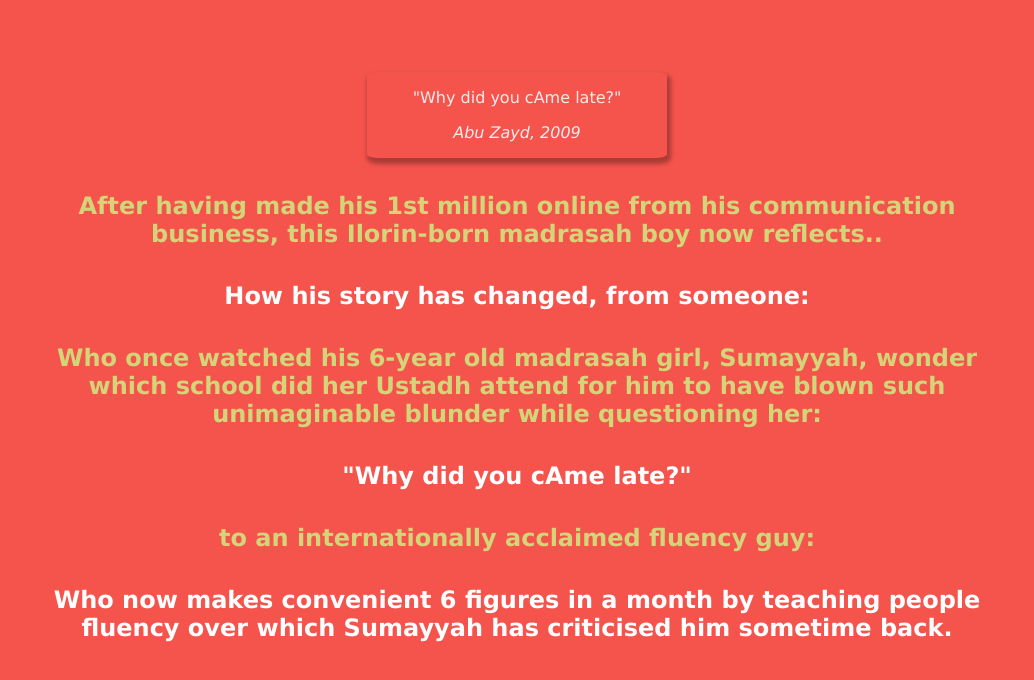
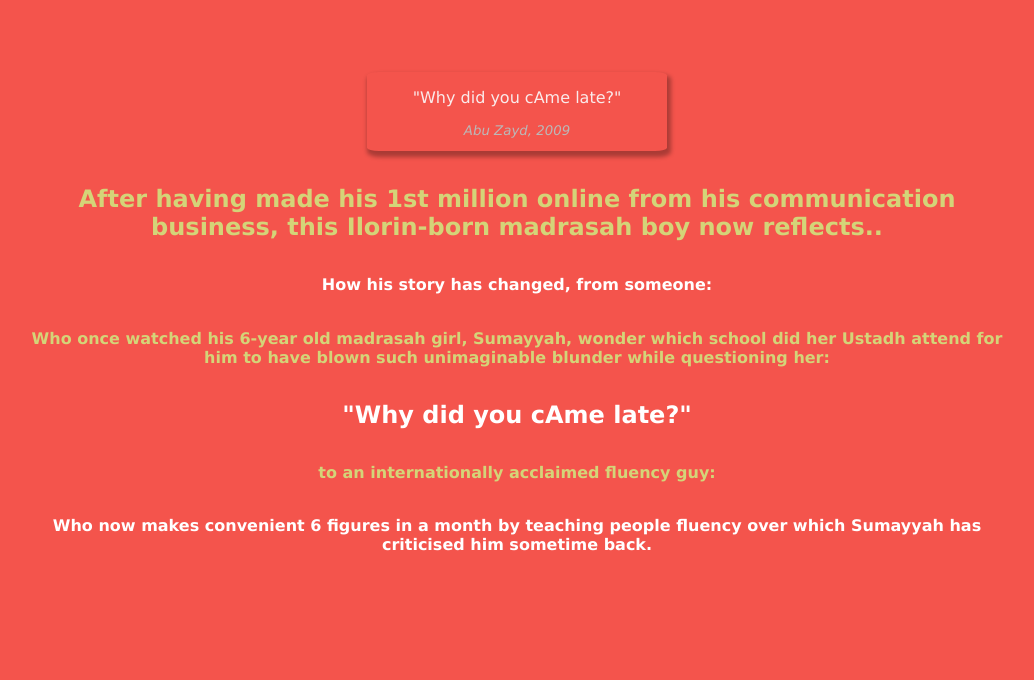
Before and after one commit to Kolacodes/fkit, a website: page index.html in a window 1280 px wide. Shown: the whole page, without its empty margins (123-1157 px from the left). Drawn offline with Linux system fonts and the light colour scheme; a web font is replaced by a local one.

Commit message:
make better

```diff
--- a/index.html
+++ b/index.html
@@ -34,7 +34,7 @@
     </blockquote>
     <!-- <br> -->
     <!-- <cite>Abu Zayd, 2009</cite> -->
-    <p style="font-style: italic;">Abu Zayd, 2009</p>
+    <p class="author">Abu Zayd, 2009</p>
   </div>
 </div>
 <!-- Reflection Section -->
@@ -47,14 +47,14 @@
 
 <!-- Reflection Section -->
 <div class="section">
-  <h2 class="txt-center font-xl">
+  <h2 class="txt-center font-l">
     How his story has changed, from someone:
   </h2>
 </div>
 
 <!-- Reflection Section -->
 <div class="section">
-  <h2 class="sec-color txt-center font-xl">
+  <h2 class="sec-color txt-center font-l">
     Who once watched his 6-year old madrasah girl, Sumayyah, wonder which school did her Ustadh attend for him to have blown such unimaginable blunder while questioning her:
   </h2>
 </div>
@@ -69,7 +69,7 @@
 
 <!-- Reflection Section -->
 <div class="section">
-  <h2 class="sec-color txt-center font-xl">
+  <h2 class="sec-color txt-center font-l">
     to an internationally acclaimed fluency guy:
 </h2>
 </div>
@@ -77,7 +77,7 @@
 
 <!-- Reflection Section -->
 <div class="section">
-  <h2 class="txt-center font-xl">
+  <h2 class="txt-center font-l">
     Who now makes convenient 6 figures in a month by teaching people fluency over which Sumayyah has criticised him sometime back.
   </h2>
 </div>
--- a/styles.css
+++ b/styles.css
@@ -11,9 +11,6 @@
 }
 
 body {
-	/* font-family: 'Special Elite', cursive; */
-	/* font-family: 'Anton', cursive; */
-	/* font-family: cursive; */
 	font-family: 'Verdana';
 	color: #3f3f5a;
 	color: #fff;
@@ -26,7 +23,6 @@ body {
 	text-align: center;
 	justify-content: center;
 	justify-items: center;
-	/* font-family: 'Anton'; */
 }
 
 .txt-center {
@@ -43,6 +39,12 @@ body {
 	font-weight: 600;
 	font-size: 150%;
 }
+
+.font-l {
+	font-weight: 600;
+	font-size: 100%;
+}
+
 
 .font-cursive {
 	font-family: 'Anton', cursive;
@@ -67,3 +69,10 @@ body {
 	/* font-weight: 800; */
 	/* font-weight: 400; */
 }
+
+.author {
+	font-style: italic;
+	color: rgb(187, 184, 184);
+	font-size: small;
+	font-size: smaller;
+}
```
